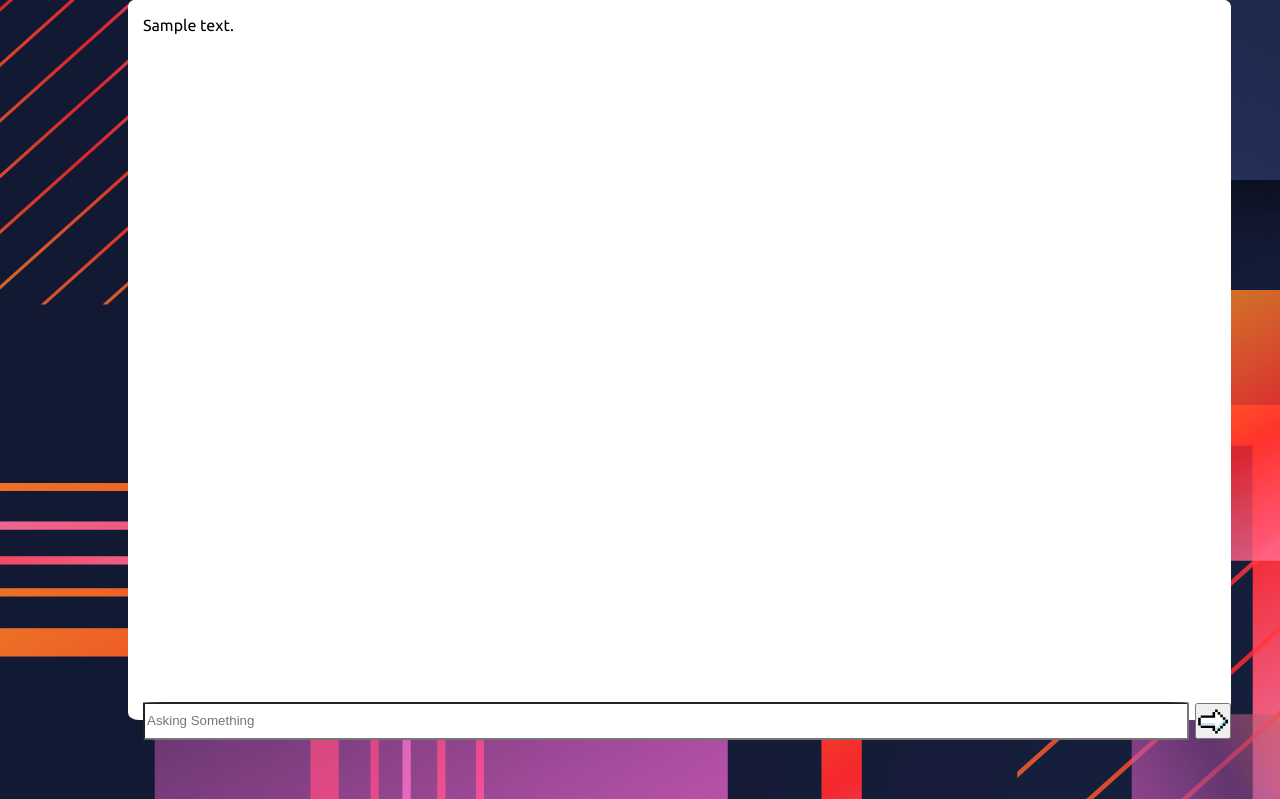
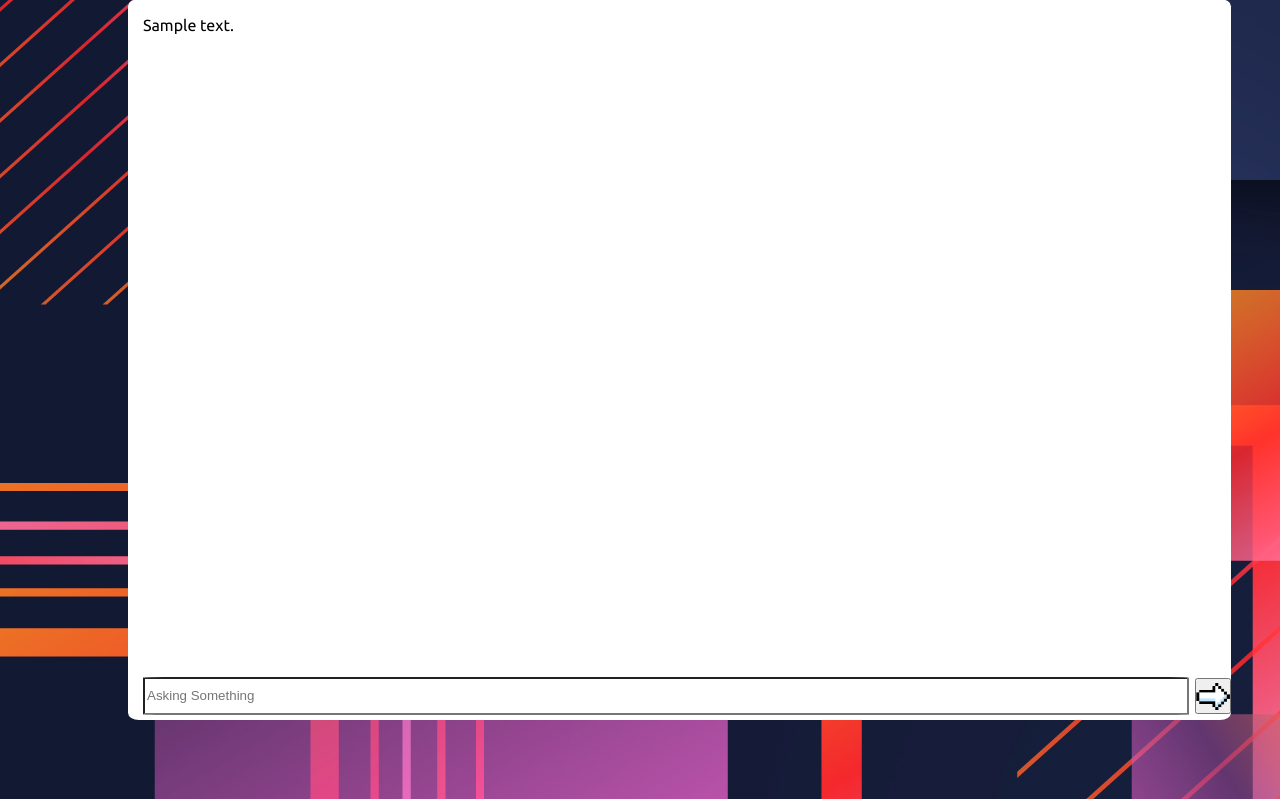
Before and after one commit to PhoenixRem1x/VillageAi, a Flask app: template templates/chat.html in a window 1280 px wide. Shown: the part 33-832 px from the top of the page. Run offline with Flask 3, Linux system fonts and the light colour scheme; the template is opened without the code that fills it: most values are stand-ins (such as "Sample title", 1, 10 or a date in 2020); parts of the project's set-up code (start-up, migrations or seed data) failed here and were passed over.

Commit message:
The input-bar on the chat page scaled badly on different resolutions, changed it around to be better

```diff
--- a/static/chat.css
+++ b/static/chat.css
@@ -40,13 +40,15 @@ body {
     border-radius:1%;
     padding-top:1px;
     padding-left:15px;
+
+    display:flex;
+    flex-direction:column;
 }
 
 #text {
-    width:98.5%;
-    height:93%;
-    overflow-wrap:break-word;
-    font-family:"Ubuntu";
+    flex: 1;
+    overflow-y: auto;
+    font-family: "Ubuntu";
 }
 
 #button {
@@ -56,10 +58,11 @@ body {
     align-items: center;
     justify-content: center;
     padding: 0;
+    margin-bottom:.445%;
 }
 #arrow{
-    height:32px;
-    width:32px;
+    height:36px;
+    width:36px;
     display:flex;
 }
 form {
@@ -70,5 +73,6 @@ form {
 #inp{
     width:97%;
     border-radius: 2%;
-    height:32px;
+    line-height:32px;
+    margin-bottom:.445%;
 }
```
